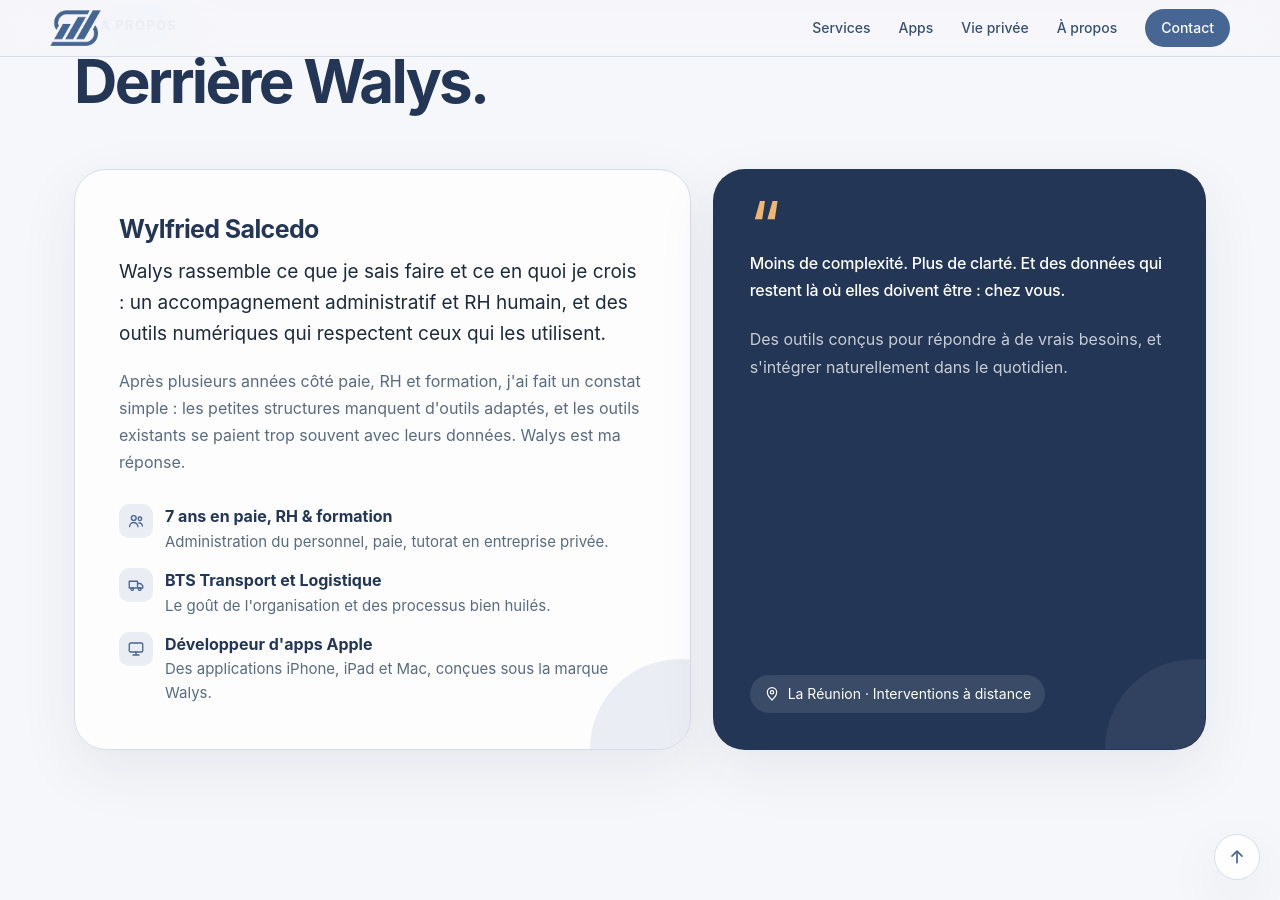
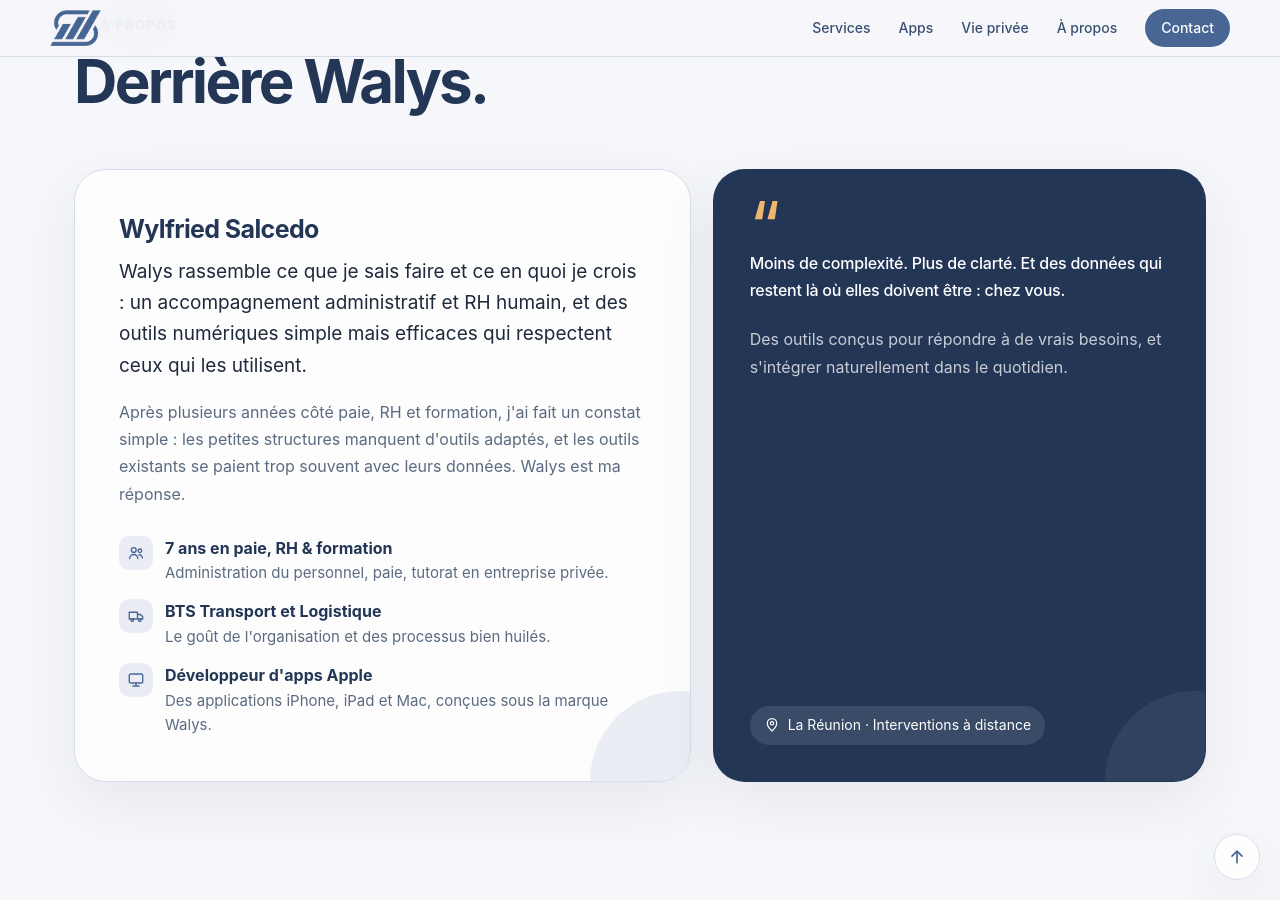
Before and after one commit to Walys-fr/walys-fr.github.io, a Jekyll site: the page built from index.html, in a window 1280 px wide and 900 px high, scrolled down 6523 px. Built offline with Jekyll 4.4.1, drawn with Linux system fonts in a browser that asks for light colours.

Commit message:
Update _data/accueil.yml (via Pages CMS)

```diff
--- a/_data/accueil.yml
+++ b/_data/accueil.yml
@@ -76,8 +76,8 @@
 a_propos:
   nom: Wylfried Salcedo
   introduction: "Walys rassemble ce que je sais faire et ce en quoi je crois : un
-    accompagnement administratif et RH humain, et des outils numériques qui
-    respectent ceux qui les utilisent."
+    accompagnement administratif et RH humain, et des outils numériques simple
+    mais efficaces qui respectent ceux qui les utilisent."
   texte: "Après plusieurs années côté paie, RH et formation, j'ai fait un constat
     simple : les petites structures manquent d'outils adaptés, et les outils
     existants se paient trop souvent avec leurs données. Walys est ma réponse."
```
